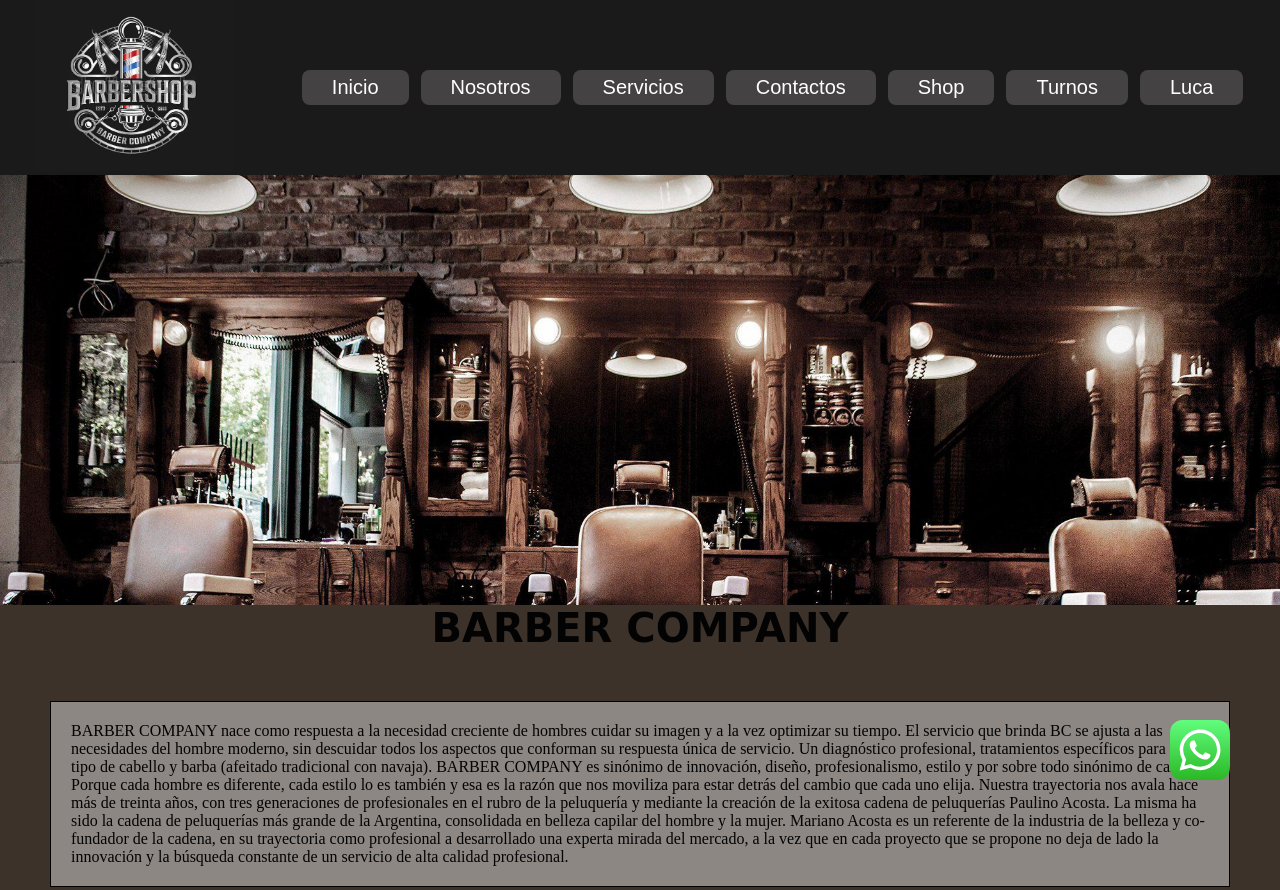
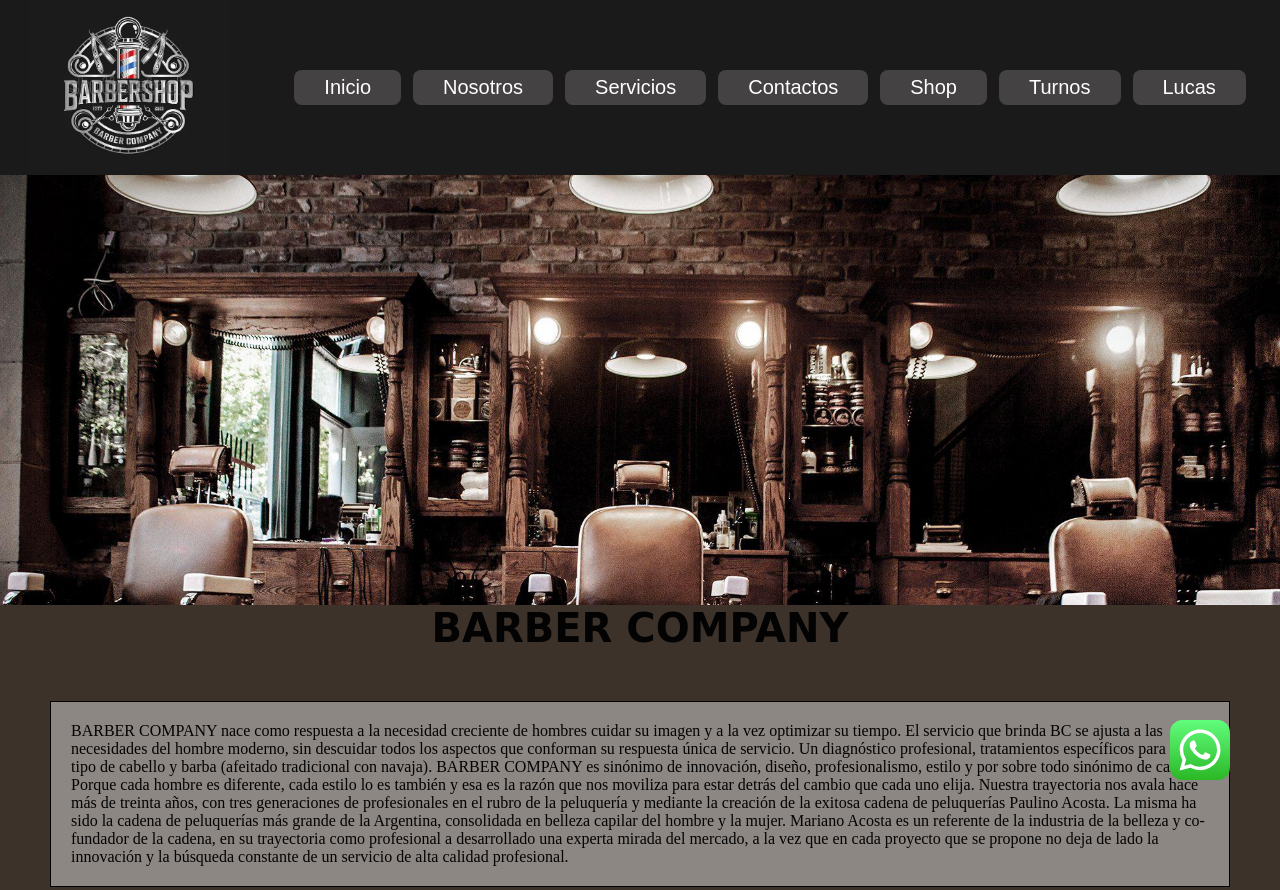
Before and after one commit to Gwhite-283/Gonzalo-Blanco_Desarrollo_Web, a plain HTML site: page index.html in a window 1280 px wide. Shown: the top 890 px of the page. Drawn offline with Linux system fonts and the light colour scheme.

Commit message:
cambio a plural

```diff
--- a/index.html
+++ b/index.html
@@ -24,7 +24,7 @@
                 <li class="card"><a href="page/contacto.html">Contactos</a></li class="card">
                 <li class="card"><a href="page/Shop.html">Shop</a></li class="card">
                 <li class="card"><a href="page/Turnos_online.html">Turnos</a></li class="card">
-                <li class="card"><a href="page/Turnos_online.html">Luca</a></li class="card">
+                <li class="card"><a href="page/Turnos_online.html">Lucas</a></li class="card">
             </ul>
         </nav>
     </header>
```
